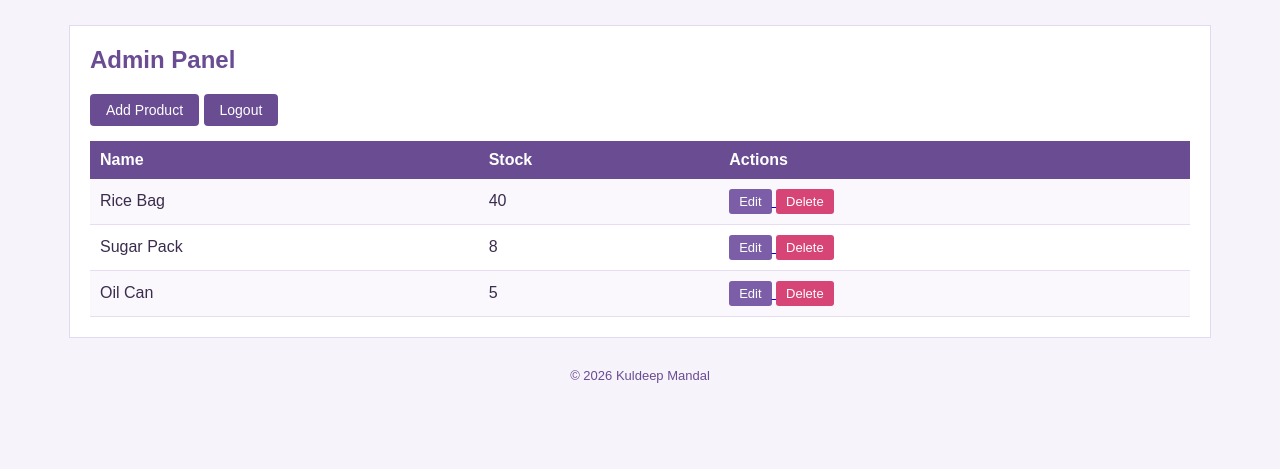
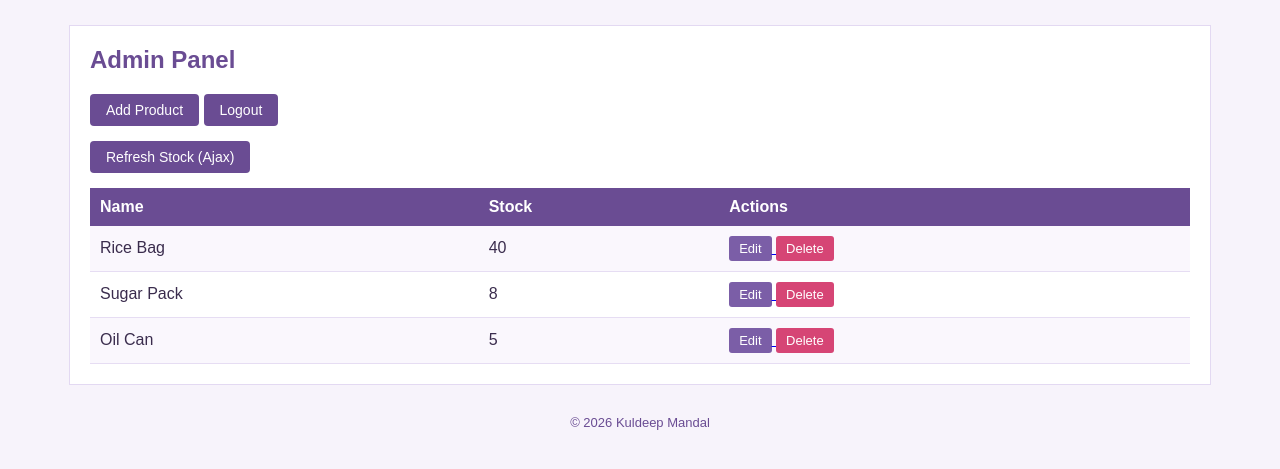
Before and after one commit to kuldeepmandal/FullStackDevelopment_Task2, a PHP site: page /admin.php in a window 1280 px wide. Shown: the part 67-536 px from the top of the page. Run offline with PHP 8.4, Linux system fonts and the light colour scheme; the visitor is signed in with stand-in values (Sample User, id 1); data comes from the database, SQL or seed files in the repository.

Commit message:
almost done

```diff
--- /dev/null
+++ b/assets/js/ajax_stock.js
@@ -0,0 +1,37 @@
+function loadStock() {
+    fetch('ajax_stock.php')
+        .then(response => response.json())
+        .then(data => {
+            let html = `
+                <tr>
+                    <th>Name</th>
+                    <th>Stock</th>
+                    <th>Actions</th>
+                </tr>
+            `;
+
+            data.forEach(item => {
+                html += `
+                    <tr>
+                        <td>${item.product_name}</td>
+                        <td>${item.stock}</td>
+                        <td>
+                            <a href="edit.php?id=${item.id}">
+                                <button class="btn-edit">Edit</button>
+                            </a>
+                            <a href="delete.php?id=${item.id}"
+                               onclick="return confirm('Delete product?')">
+                                <button class="btn-delete">Delete</button>
+                            </a>
+                        </td>
+                    </tr>
+                `;
+            });
+
+            document.getElementById('stockTable').innerHTML = html;
+        })
+        .catch(err => {
+            alert('Failed to load stock data');
+            console.error(err);
+        });
+}
--- a/config/db.php
+++ b/config/db.php
@@ -3,6 +3,11 @@ $host = "localhost";
 $db   = "np02cs4a240051";
 $user = "root";
 $pass = "";
+
+// $host = "localhost";
+// $db   = "np02cs4a240051";
+// $user = "np02cs4a240051";
+// $pass = "19it0DoRkp";
 
 try {
     $pdo = new PDO(
--- a/public/admin.php
+++ b/public/admin.php
@@ -13,8 +13,8 @@ $products = $stmt->fetchAll();
     <a href="add.php"><button>Add Product</button></a>
     <a href="logout.php"><button>Logout</button></a>
 </div>
-
-<table>
+<button onclick="loadStock()">Refresh Stock (Ajax)</button>
+<table id="stockTable">
 <tr>
     <th>Name</th>
     <th>Stock</th>
@@ -39,5 +39,5 @@ $products = $stmt->fetchAll();
 </tr>
 <?php endforeach; ?>
 </table>
-
+<script src="../assets/js/ajax_stock.js"></script>
 <?php include '../includes/footer.php'; ?>
```
Also changed, not shown: assets/js/ajax.js (deleted, +0 -7 lines), public/ajax_stock.php (added, +7 -0 lines).
